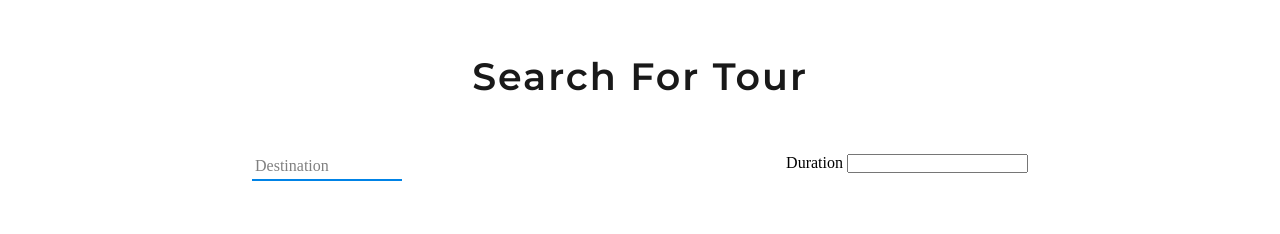
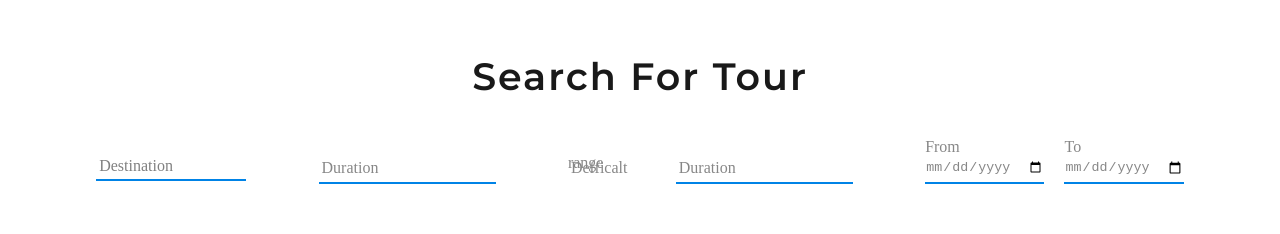
Before and after one commit to amankul8/nomads, a Next.js app: page / in a window 1280 px wide. Shown: the part 800-1034 px from the top of the page. Built offline with nearby package versions, Linux system fonts and the light colour scheme.

Commit message:
commit 2

```diff
--- a/src/components/blocks/tourSearchBlock/index.tsx
+++ b/src/components/blocks/tourSearchBlock/index.tsx
@@ -51,6 +51,21 @@ export const TourSearchBlock:React.FC<ITourSearchBlock> = () => {
                     type="text"
                 />
 
+                <SearchInput
+                    label="Defficalt"
+                    type="range"
+                />
+
+                <SearchInput
+                    label="Duration"
+                    type="number"
+                />
+
+                <SearchInput
+                    label="Duration"
+                    type="date"
+                />
+
             </div>
         </section>
     )
--- a/src/ui/inputs/search/input/index.tsx
+++ b/src/ui/inputs/search/input/index.tsx
@@ -1,4 +1,4 @@
-import React, { DetailedHTMLProps, HTMLAttributes } from 'react';
+import React, { DetailedHTMLProps, HTMLAttributes, useState } from 'react';
 import cls from 'classnames';
 
 import styles from './input.module.scss';
@@ -12,32 +12,58 @@ interface ISearchInput extends DetailedHTMLProps<HTMLAttributes<HTMLInputElement
 }
 
 export const SearchInput:React.FC<ISearchInput> = ({label, type}) => {
+
+    const [isFocused, setIsFocused] = useState<boolean>(false);
+    const [value, setValue] = useState<string | number | Date>('');
+    const [range, setRange] = useState<{start: number, end: number}>({start: 0, end: 100});
+
+
+    const handleInputFocused = () => {
+        setIsFocused(() => true);
+    }
+
+    const handleInputBlur = () => {
+        setIsFocused(() => false);
+    }
+
     switch(type) {
         case 'text':
             return (
                 <div className={styles.input_wrapper}>
-                <label className={styles.label}> {label} </label>
-                <input type="text" />
+                    <label className={cls(styles.label, {
+                        [styles.upLabel]: isFocused
+                    })}> {label} </label>
+                    <input className={styles.input} type="text" onFocus={handleInputFocused} onBlur={handleInputBlur} />
                 </div>
             );
         case 'number':
             return (
                 <div className={styles.input_wrapper}>
-                <label className={styles.label}> {label} </label>
-                <input className='input' type="number" />
+                    <label className={cls(styles.label, {
+                        [styles.upLabel]: isFocused
+                    })}> {label} </label>
+                    <input className={styles.input} type="number" onFocus={handleInputFocused} onBlur={handleInputBlur} />
                 </div>
             );
         case 'date':
             return (
                 <div className={styles.input_wrapper}>
-                <label className={styles.label}> {label} </label>
-                date
+                    <div className={styles.input_date}>
+                        <label className={cls(styles.label, styles.upLabel)}> From </label>
+                        <input className={styles.input} type="date" />
+                    </div>
+                    <div className={styles.input_date}>
+                        <label className={cls(styles.label, styles.upLabel )}> To </label>
+                        <input className={styles.input} type="date" />
+                    </div>
                 </div>
             );
         case 'range':
             return (
                 <div className={styles.input_wrapper}>
-                <label className={styles.label}> {label} </label>
+                    <label className={cls(styles.label, {
+                        [styles.upLabel]: isFocused
+                    })}> {label} </label>
                     range
                 </div>
             );
--- a/src/ui/inputs/search/input/input.module.scss
+++ b/src/ui/inputs/search/input/input.module.scss
@@ -1,6 +1,39 @@
 .input_wrapper {
-    .input_wrapper {
-        width: 60px;
-        background: red;
+    position: relative;
+    height: 30px;
+    color: var(--grey);
+    display: flex;
+    flex-direction: row;
+
+    .label {
+        position: absolute;
+        left: 3px;
+        top: 5px;
+        transition: 150ms linear;
+    }
+
+    .upLabel {
+        top: -1em;
+        left: 0;
+    }
+
+    .input {
+        height: 100%;
+        width: 100%;
+        color: var(--grey);
+        border: none;
+        outline: none;
+        border-bottom: 2px solid var(--blue);
+    }
+
+    .input_date {
+        position: relative;
+        .upLabel {
+            top: -1em;
+            left: 0;
+        }
+    }
+    .input_date:first-child {
+        margin-right: 20px;
     }
 }
```
Lines whose indentation alone changed are shown as unchanged.
